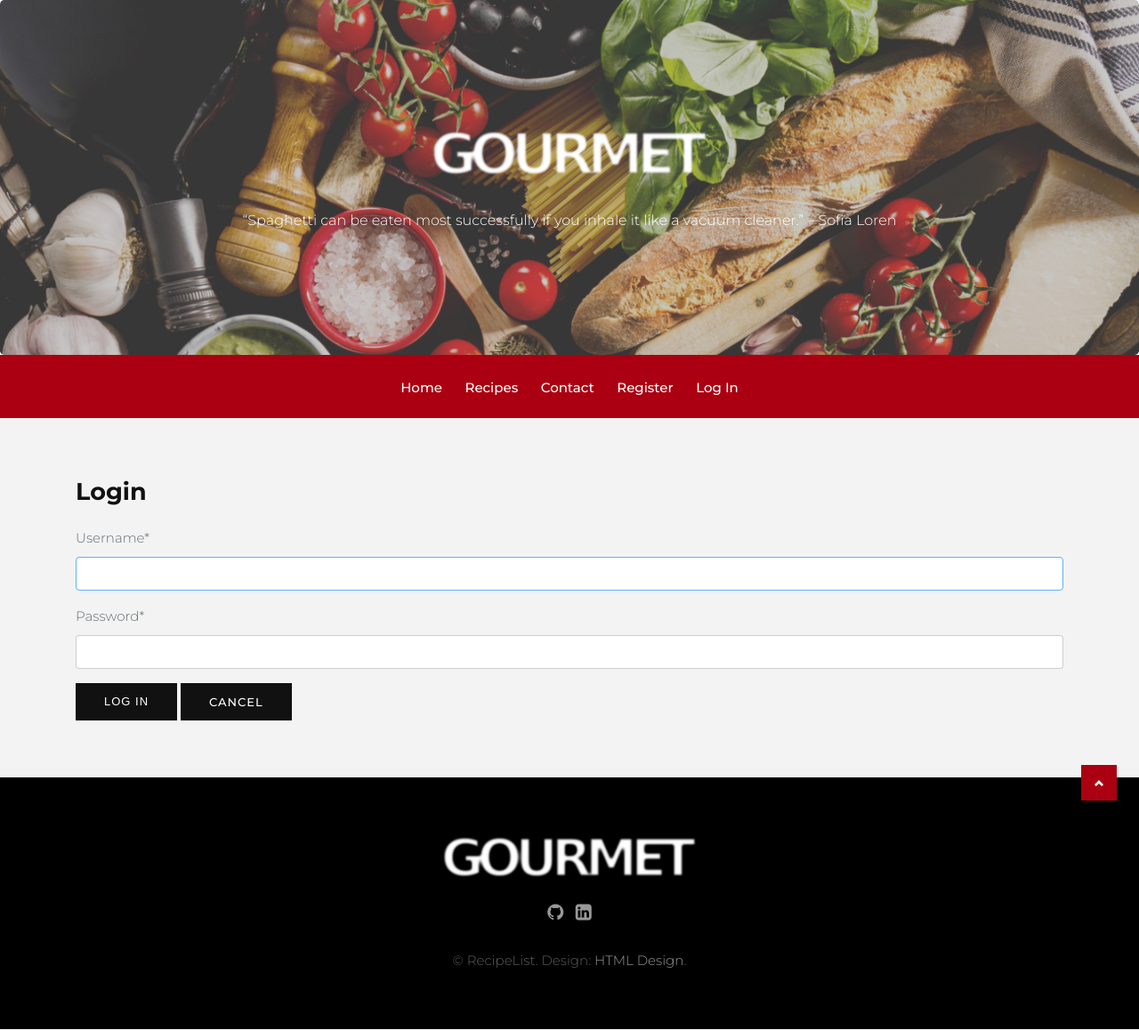
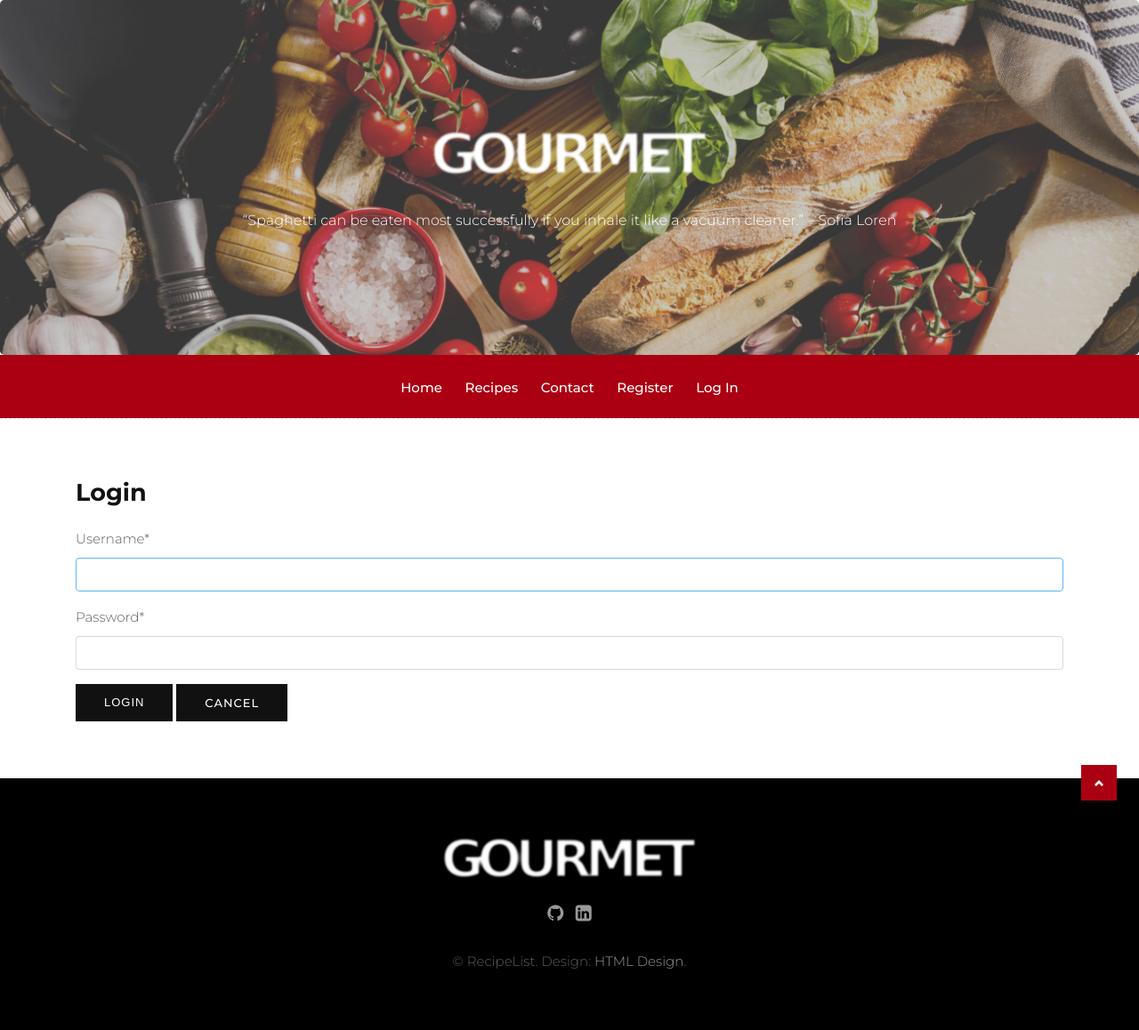
Before and after one commit to ndestrieux/my_recipes_web_app, a Django app: page /login/ in a window 1280 px wide. Shown: the whole page at 89% size. Run offline with Django 4.2, Linux system fonts and the light colour scheme; some libraries are stand-ins or nearby versions.

Commit message:
Custom User Login form and view created

```diff
--- a/app/forms.py
+++ b/app/forms.py
@@ -1,4 +1,4 @@
-from django.contrib.auth.forms import UserCreationForm
+from django.contrib.auth.forms import UserCreationForm, AuthenticationForm
 from django.contrib.auth.models import User
 
 from crispy_forms.helper import FormHelper
@@ -35,3 +35,23 @@ class UserRegistrationForm(UserCreationForm):
     class Meta:
         model = User
         fields = ["first_name", "last_name", "username", "email", "password1", "password2"]
+
+
+class UserLoginForm(AuthenticationForm):
+
+    def __init__(self, *args, **kwargs):
+        super().__init__(*args, **kwargs)
+        self.helper = FormHelper()
+        self.helper.form_method = "POST"
+        self.helper.layout = Layout(
+            "username",
+            "password",
+            ButtonHolder(
+                Submit('submit', 'login'),
+                HTML("<a href='#' class='btn btn-primary'>Cancel</a>")
+            )
+        )
+
+        class Meta:
+            model = User
+            fields = ["username", "password"]
--- a/app/templates/users/login.html
+++ b/app/templates/users/login.html
@@ -3,15 +3,10 @@
 {% load crispy_forms_tags %}
 
 {% block content %}
-    <section class="section lb text-muted">
+    <section class="section wb">
         <div class="container">
             <h2>Login</h2>
-            <form method="post">
-                {{ form|crispy }}
-                <input type="submit" class="btn btn-primary" value="Log in">
-                <a href="#" class="btn btn-primary">Cancel</a>
-                {% csrf_token %}
-            </form>
+                {% crispy form %}
         </div>
     </section>
 
--- a/app/views.py
+++ b/app/views.py
@@ -1,10 +1,17 @@
 from django.urls import reverse_lazy
 from django.views.generic import CreateView
+from django.contrib.auth.views import LoginView
 
-from app.forms import UserRegistrationForm
+from app.forms import UserRegistrationForm, UserLoginForm
 
 
 class UserRegistrationView(CreateView):
     form_class = UserRegistrationForm
     template_name = "users/registration.html"
     success_url = reverse_lazy("register")
+
+
+class UserLoginView(LoginView):
+    form_class = UserLoginForm
+    template_name = "users/login.html"
+    success_url = reverse_lazy("register")
--- a/my_recipes_web_app/urls.py
+++ b/my_recipes_web_app/urls.py
@@ -15,11 +15,10 @@ Including another URLconf
 """
 from django.contrib import admin
 from django.urls import path
-from app.views import UserRegistrationView
-from django.contrib.auth.views import LoginView
+from app.views import UserRegistrationView, UserLoginView
 
 urlpatterns = [
     path("admin/", admin.site.urls),
     path("register/", UserRegistrationView.as_view(), name="register"),
-    path("login/", LoginView.as_view(template_name="users/login.html"), name="login"),
+    path("login/", UserLoginView.as_view(), name="login"),
 ]
```
